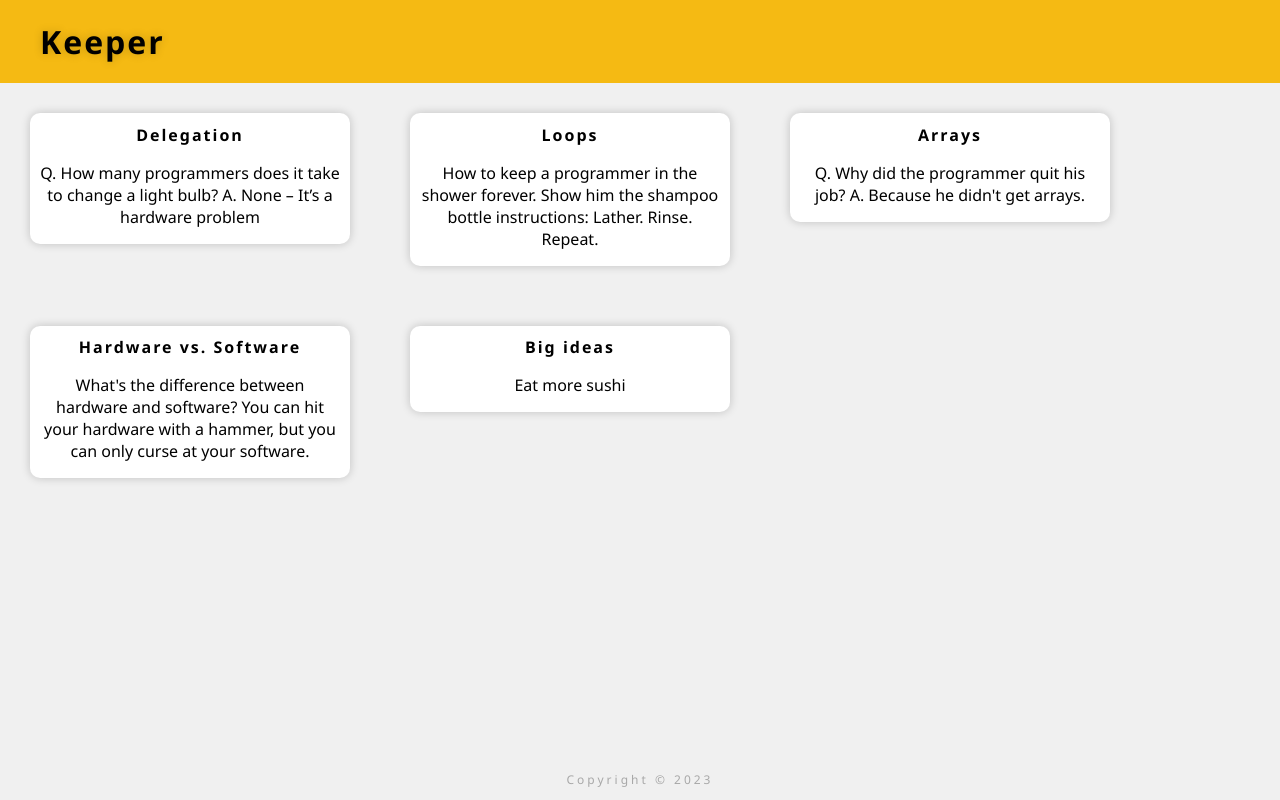
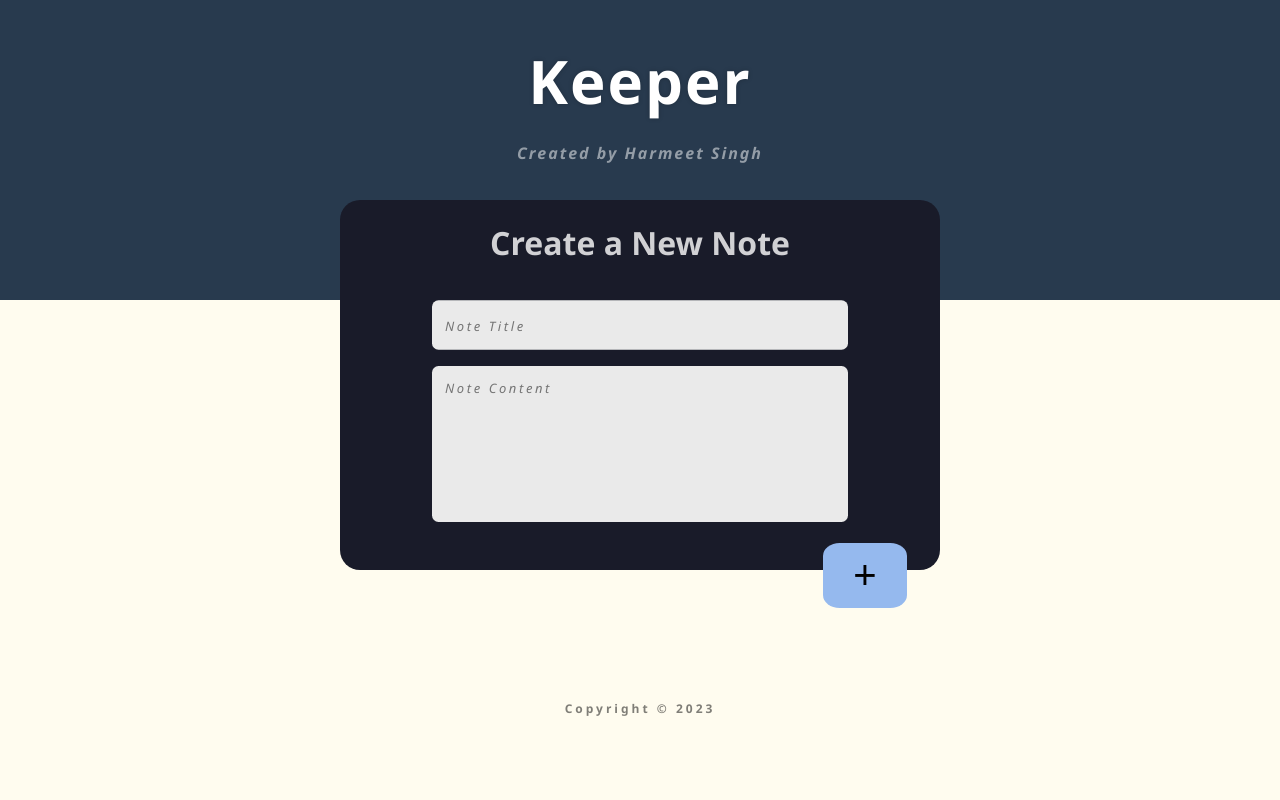
Before and after one commit to harmeet9013/keeper, a React (Create React App) app: page / in a window 1280 px wide. Built offline with nearby package versions, Linux system fonts and the light colour scheme.

Commit message:
Massive changes. 1. Added Multiple note adding feature. 2. Fixed CSS for better formatting and colors.

```diff
--- a/src/Components/CreateNote.jsx
+++ b/src/Components/CreateNote.jsx
@@ -1,12 +1,50 @@
 import "./components.css";
+import { useState } from "react";
 
-function NewNote(props) {
-    return(
-        <div className="Note">
-            <h1>{props.Title}</h1>
-            <p>{props.Content}</p>
+function CreateNote({ NoteList, updateNoteList }) {
+    const [newNote, createNewNote] = useState({
+        Title: "",
+        Content: "",
+    });
+
+    function handleChange(event) {
+        const { name, value } = event.target;
+        createNewNote({ ...newNote, [name]: value });
+    }
+
+    function handleClick() {
+        if (newNote.Title !== "" && newNote.Content !== "") {
+            updateNoteList([...NoteList, newNote]);
+        } else {
+            alert("Please enter some text in both fields.");
+        }
+    }
+
+    return (
+        <div className="CreateNote">
+            <h1 style={{ color: "rgba(255,255,255,0.8)" }}>
+                Create a New Note
+            </h1>
+            <input
+                type="text"
+                name="Title"
+                placeholder="Note Title"
+                value={newNote.Title}
+                onChange={handleChange}
+            />
+            <textarea
+                style={{ resize: "none", height: "100px" }}
+                className="NoteContent"
+                type="text"
+                name="Content"
+                placeholder="Note Content"
+                value={newNote.content}
+                onChange={handleChange}
+            />
+            <br />
+            <button onClick={handleClick}>+</button>
         </div>
     );
 }
 
-export default NewNote;
+export default CreateNote;
--- a/src/Components/Footer.jsx
+++ b/src/Components/Footer.jsx
@@ -4,9 +4,7 @@ function Footer() {
     let CURRENTYEAR = new Date().getFullYear();
     return (
         <footer>
-            <p className="Footer">
-                Copyright &#169; {CURRENTYEAR}
-            </p>
+            <p className="Footer">Copyright &#169; {CURRENTYEAR}</p>
         </footer>
     );
 }
--- a/src/Components/Heading.jsx
+++ b/src/Components/Heading.jsx
@@ -2,10 +2,9 @@ import "./components.css";
 
 function Heading() {
     return (
-        <div>
-            <h1 className="Heading">
-                Keeper
-            </h1>
+        <div className="Heading">
+            <h1>Keeper</h1>
+            <p>Created by Harmeet Singh</p>
         </div>
     );
 }
--- a/src/Components/Note.jsx
+++ b/src/Components/Note.jsx
@@ -1,27 +1,17 @@
 import "./components.css";
-import React from "react";
-import NoteJS from "./notes";
+import React, { useState } from "react";
 import CreateNote from "./CreateNote";
+import PrintNotes from "./PrintNotes";
 
 function Note() {
-    return NoteJS.map((inputs) => (
-        <CreateNote Title={inputs.title} Content={inputs.content} />
-    ));
-
-    // const [inputText, setInputText] = useState("");
-    // return (
-    //     <div>
-    //         <label>Note Title
-    //             <input
-    //                 type="text"
-    //                 onChange={handleChange}
-    //                 value={inputText}
-    //                 className=".TitleField"
-    //             />
-    //         </label>
-    //         <p>Your input: {inputText}</p>
-    //     </div>
-    // );
+    const [NoteList, updateNoteList] = useState([]);
+    console.log(NoteList);
+    return (
+        <div className="container">
+            <CreateNote NoteList={NoteList} updateNoteList={updateNoteList} />
+            <PrintNotes NoteList={NoteList} />
+        </div>
+    );
 }
 
 export default Note;
--- /dev/null
+++ b/src/Components/PrintNotes.jsx
@@ -0,0 +1,16 @@
+import "./components.css";
+
+function PrintNotes({ NoteList }) {
+    return (
+        <div>
+            {NoteList.map((note) => (
+                <div className="Note" key={note.Title}>
+                    <h1>{note.Title}</h1>
+                    <p>{note.Content}</p>
+                </div>
+            ))}
+        </div>
+    );
+}
+
+export default PrintNotes;
--- a/src/Components/components.css
+++ b/src/Components/components.css
@@ -1,54 +1,131 @@
 .Heading {
-    display: block;
-    background-color: #f5ba13;
-    color: black;
-    font-weight: 600;
+    position: sticky;
+    height: 300px;
+    background-color: #283a4e;
     letter-spacing: 2px;
-    margin: auto -20px;
-    padding: 20px;
-    padding-left: 60px;
-    transition-duration: 0.2s;
+    text-align: center;
+    overflow: hidden;
+    transition: all 500ms ease-in-out;
 }
 
-.Heading:hover {
-    text-shadow: 0 0 10px rgba(0, 0, 0, 0.2);
+.Heading > p {
+    color: rgba(255, 255, 255, 0.5);
+    font-weight: 600;
+    text-align: center;
+    margin-top: -20px;
+    font-style: italic;
+}
+
+.Heading > h1 {
+    color: white;
+    font-size: 60px;
+    transition: all 200ms ease-in-out;
+    text-shadow: 0 0 5px rgba(0, 0, 0, 0.2);
+}
+
+.Heading > h1:hover,
+.CreateNote > h1:hover {
+    transition: all 200ms ease-in-out;
+    text-shadow: 0 0 10px rgba(255, 255, 255, 0.1);
 }
 
 .Footer {
-    font-weight: 500;
+    font-weight: 600;
     letter-spacing: 3px;
     font-size: 12px;
     text-align: center;
     bottom: 0;
     left: 0;
     width: 100%;
-    position: absolute;
-    color: rgba(0, 0, 0, 0.3);
+    margin-top: 30px;
+    position: static;
+    color: rgba(0, 0, 0, 0.5);
 }
 
 .Note {
-    background-color: white;
-    box-shadow: 0 0 10px rgba(0, 0, 0, 0.2);
-    display: inline-table;
-    margin: 30px;
-    padding-top: 10px;
-    padding: 0px 10px;
-    border-radius: 10px;
-    width: 300px;
+    background-color: #b3cace;
+    box-shadow: 0 0 2px rgba(0, 0, 0, 0.2);
+    display: inline-block;
+    margin: 20px;
+    padding: 20px;
+    padding-left: 30px;
+    border-radius: 20px;
+    width: 400px;
     height: 100%;
+    overflow: hidden;
+    transition: all 500ms ease-in-out;
+}
+
+.Note > h1 {
+    font-size: 20px;
+    letter-spacing: 2px;
     text-align: center;
 }
 
-.Note h1 {
-    font-size: 1em;
-    letter-spacing: 2px;
+.Note > p {
+    font-size: 18px;
+    text-align: left;
 }
 
-.TitleField, .ContentField {
+.CreateNote {
+    background-color: #191b29;
+    width: 600px;
+    display: inline-block;
+    border-radius: 20px;
+    margin-top: -100px;
+    position: sticky;
+    text-align: center;
+    height: 370px;
+    transition: all 200ms ease-in-out;
+    margin-bottom: 100px;
+}
+
+.CreateNote > input,
+.CreateNote > textarea {
+    transform: scale(1.3);
+    text-align: left;
+    border-radius: 5px;
     border: none;
-    background-color: rgba(200, 200, 200, 1);
-    border-radius: 10px;
-    padding: 20px;
+    outline: none;
+    transition: all 200ms ease-in-out;
+    width: 300px;
+    background-color: #EAEAEA;
+    padding: 10px;
     margin: 20px;
-    transition-duration: 0.2s;
+    font-weight: 500;
+    font-family: 'Segoe UI', Tahoma, Geneva, Verdana, sans-serif;
+    color: black;
 }
+
+::-webkit-input-placeholder {
+    font-style: italic;
+    color: rgba(0, 0, 0, 0.5);
+    letter-spacing: 2px;
+    font-weight: 500;
+    font-family: 'Segoe UI', Tahoma, Geneva, Verdana, sans-serif;
+    font-size: 10px;
+}
+
+.CreateNote > input:focus,
+.CreateNote > textarea:focus {
+    transform: scale(1.35);
+    box-shadow: 0 0 5px rgba(0, 0, 0, 0.5);
+}
+
+.CreateNote > button {
+    transition: all 200ms ease-in-out;
+    background-color: #95b9ee;
+    border: none;
+    font-size: 40px;
+    padding: 10px 30px;
+    transform: scale(1);
+    border-radius: 20%;
+    margin-right: -450px;
+    margin-top: 14px;
+}
+
+.CreateNote > button:hover {
+    border-radius: 10%;
+    transform: scale(1.2);
+    box-shadow: 0 0 10px rgba(0, 0, 0, 0.2);
+}
--- a/src/Components/notes.js
+++ /dev/null
@@ -1,33 +0,0 @@
-const notes = [
-    {
-        key: 1,
-        title: "Delegation",
-        content:
-            "Q. How many programmers does it take to change a light bulb? A. None – It’s a hardware problem",
-    },
-    {
-        key: 2,
-        title: "Loops",
-        content:
-            "How to keep a programmer in the shower forever. Show him the shampoo bottle instructions: Lather. Rinse. Repeat.",
-    },
-    {
-        key: 3,
-        title: "Arrays",
-        content:
-            "Q. Why did the programmer quit his job? A. Because he didn't get arrays.",
-    },
-    {
-        key: 4,
-        title: "Hardware vs. Software",
-        content:
-            "What's the difference between hardware and software? You can hit your hardware with a hammer, but you can only curse at your software.",
-    },
-    {
-        key: 5,
-        title: "Big ideas",
-        content: "Eat more sushi",
-    },
-];
-
-export default notes;
--- a/src/index.css
+++ b/src/index.css
@@ -1,6 +1,7 @@
 body {
-  background-color: rgb(240, 240, 240);
+  background-color: #fffcef;
   font-family: 'Segoe UI', Tahoma, Geneva, Verdana, sans-serif;
   margin: 0px;
   padding: 0px;
+  text-align: center;
 }
```
Also changed, not shown: src/index.js (+5 -8 lines), src/App.js (indentation only).
